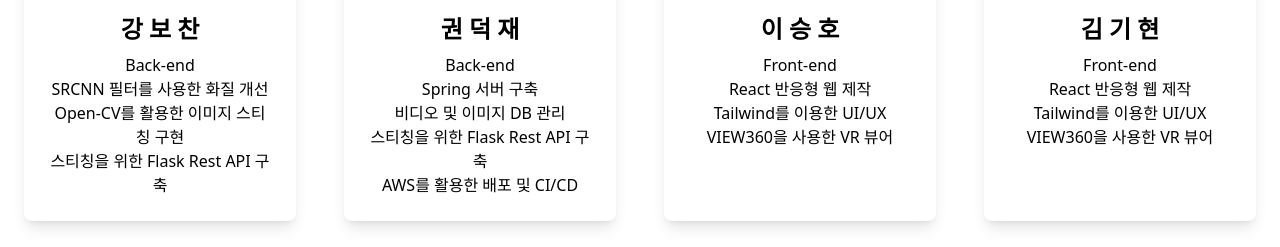
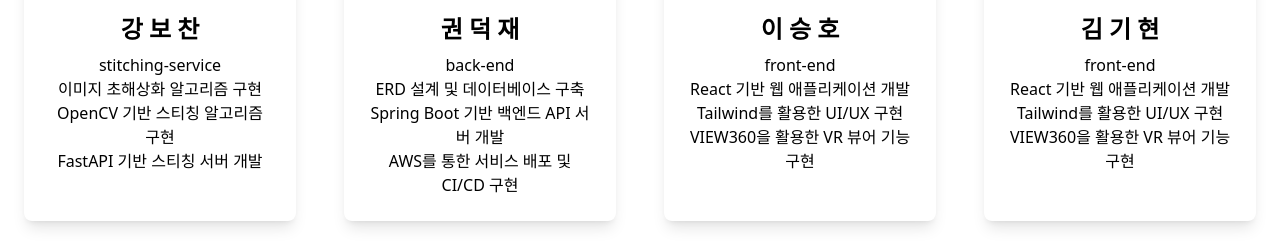
Before and after one commit to iseungho/Capeasy, a React (Create React App) app: page / in a window 1280 px wide. Shown: the part 6893-7140 px from the top of the page. Built offline with nearby package versions, Linux system fonts and the light colour scheme; no server answers.

Commit message:
style: 팀원 설명 내용 수정

```diff
--- a/src/components/capeasy/MainComponent.js
+++ b/src/components/capeasy/MainComponent.js
@@ -153,10 +153,10 @@ function MainComponent(props) {
                     }}>
                         <div className="text-4xl mb-4">💸</div>
                         <h3 className="text-2xl font-bold mb-2">강 보 찬</h3>
-                        <h4>Back-end</h4>
-                        <p>SRCNN 필터를 사용한 화질 개선</p>
-                        <p>Open-CV를 활용한 이미지 스티칭 구현</p>
-                        <p>스티칭을 위한 Flask Rest API 구축</p>
+                        <h4>stitching-service</h4>
+                        <p>이미지 초해상화 알고리즘 구현</p>
+                        <p>OpenCV 기반 스티칭 알고리즘 구현</p>
+                        <p>FastAPI 기반 스티칭 서버 개발</p>
                     </div>
                     <div
                         className="bg-white p-6 rounded-lg shadow-lg text-center"
@@ -166,11 +166,10 @@ function MainComponent(props) {
                     >
                         <div className="text-4xl mb-4">📊</div>
                         <h3 className="text-2xl font-bold mb-2">권 덕 재</h3>
-                        <h4>Back-end</h4>
-                        <p>Spring 서버 구축</p>
-                        <p>비디오 및 이미지 DB 관리</p>
-                        <p>스티칭을 위한 Flask Rest API 구축</p>
-                        <p>AWS를 활용한 배포 및 CI/CD</p>
+                        <h4>back-end</h4>
+                        <p>ERD 설계 및 데이터베이스 구축</p>
+                        <p>Spring Boot 기반 백엔드 API 서버 개발</p>
+                        <p>AWS를 통한 서비스 배포 및 CI/CD 구현</p>
                     </div>
                     <div className="bg-white p-6 rounded-lg shadow-lg text-center"  onClick={() => {
                         window.open('https://github.com/iseungho', '_blank');
@@ -178,10 +177,10 @@ function MainComponent(props) {
                     >
                         <div className="text-4xl mb-4">🔒</div>
                         <h3 className="text-2xl font-bold mb-2">이 승 호</h3>
-                        <h4>Front-end</h4>
-                        <p>React 반응형 웹 제작</p>
-                        <p>Tailwind를 이용한 UI/UX</p>
-                        <p>VIEW360을 사용한 VR 뷰어</p>
+                        <h4>front-end</h4>
+                        <p>React 기반 웹 애플리케이션 개발</p>
+                        <p>Tailwind를 활용한 UI/UX 구현</p>
+                        <p>VIEW360을 활용한 VR 뷰어 기능 구현</p>
                     </div>
                     <div className="bg-white p-6 rounded-lg shadow-lg text-center"  onClick={() => {
                         window.open('https://github.com/FIFLove', '_blank');
@@ -189,10 +188,10 @@ function MainComponent(props) {
                     >
                         <div className="text-4xl mb-4">🔒</div>
                         <h3 className="text-2xl font-bold mb-2">김 기 현</h3>
-                        <h4>Front-end</h4>
-                        <p>React 반응형 웹 제작</p>
-                        <p>Tailwind를 이용한 UI/UX</p>
-                        <p>VIEW360을 사용한 VR 뷰어</p>
+                        <h4>front-end</h4>
+                        <p>React 기반 웹 애플리케이션 개발</p>
+                        <p>Tailwind를 활용한 UI/UX 구현</p>
+                        <p>VIEW360을 활용한 VR 뷰어 기능 구현</p>
                     </div>
                 </div>
             </section>
```
